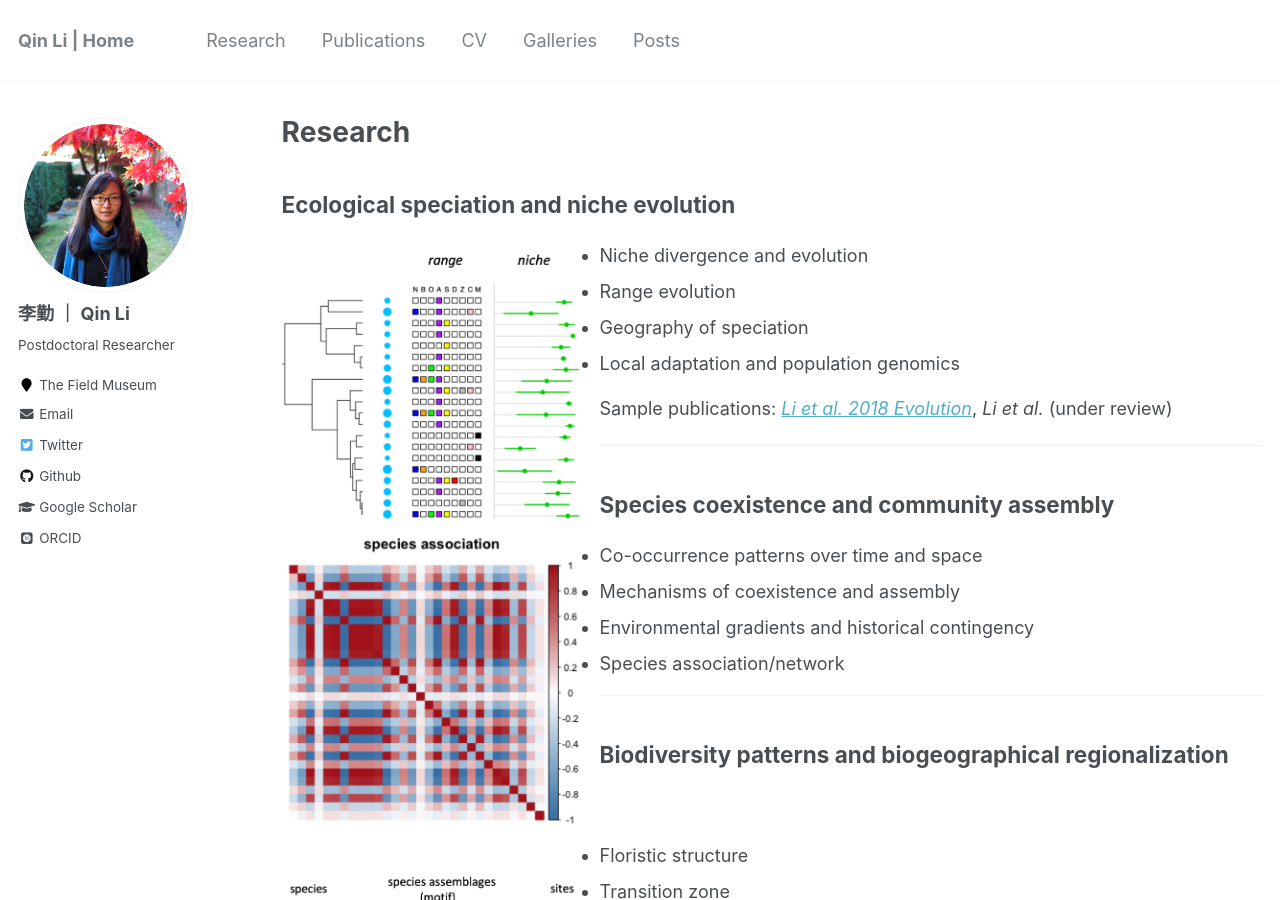
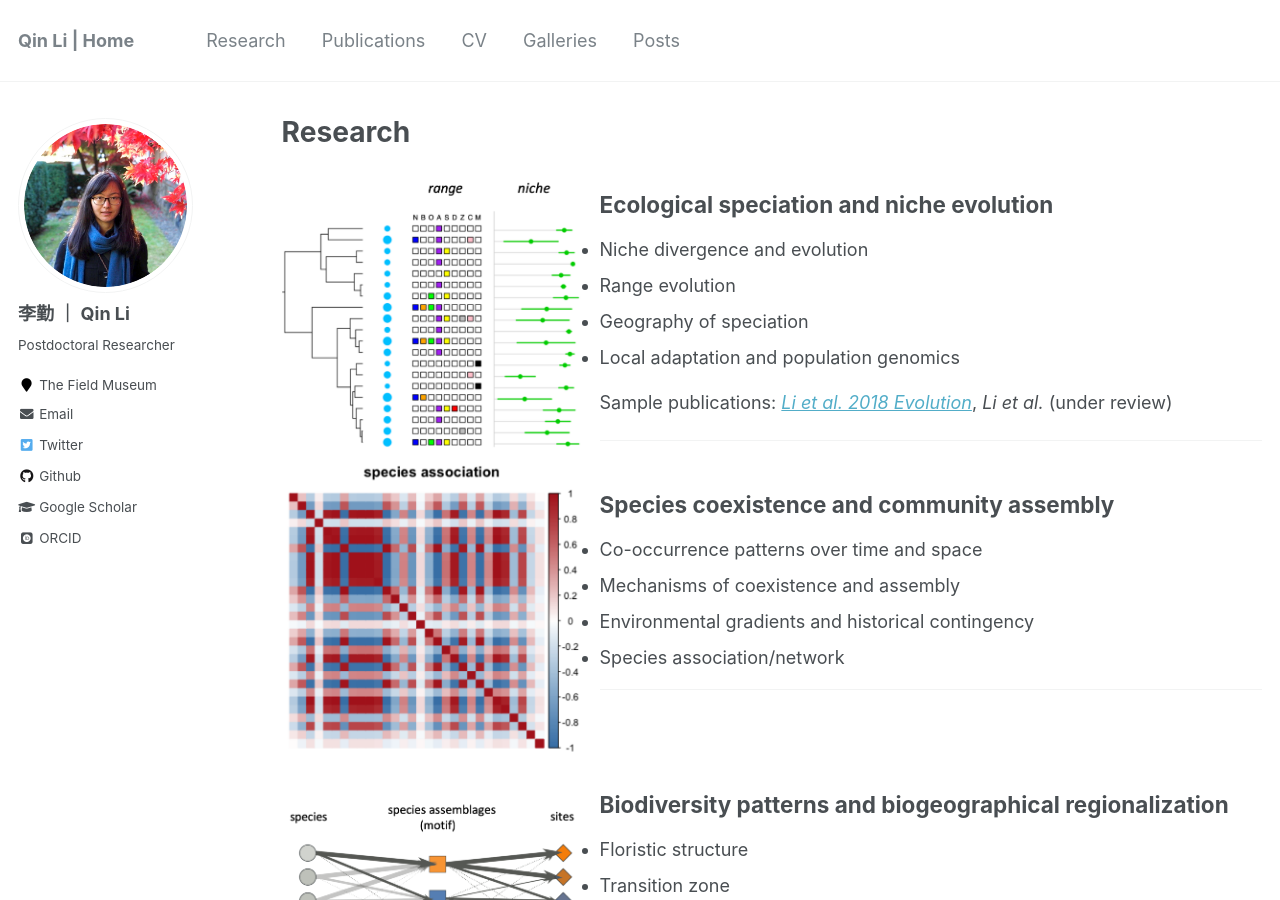
Before and after one commit to qli/qli.github.io, a Jekyll site: the page built from _pages/research.md, in a window 1280 px wide and 900 px high. Built offline with Jekyll 4.4.1, drawn with Linux system fonts in a browser that asks for light colours; some web fonts are replaced.

Commit message:
modify figs

```diff
--- a/_pages/research.md
+++ b/_pages/research.md
@@ -17,10 +17,10 @@ does not work
 
 -->
 
-## Ecological speciation and niche evolution
 
 ![](/images/fig_niche.png){: width="300px" .align-left}
 {:style="clear: left"}
+## Ecological speciation and niche evolution
 
 - Niche divergence and evolution
 - Range evolution
@@ -32,10 +32,9 @@ Sample publications: [*Li et al. 2018 Evolution*](https://doi.org/10.1111/evo.13
 ---
 
 
-## Species coexistence and community assembly
-
 ![](/images/fig_spAsso.png){: width="300px" .align-left}
 {:style="clear: left"}
+## Species coexistence and community assembly
 
 - Co-occurrence patterns over time and space
 - Mechanisms of coexistence and assembly
@@ -45,10 +44,9 @@ Sample publications: [*Li et al. 2018 Evolution*](https://doi.org/10.1111/evo.13
 
 ---
 
-## Biodiversity patterns and biogeographical regionalization
-
 ![](/images/fig_GoM.png){: width="300px" .align-left}
 {:style="clear: left"}
+## Biodiversity patterns and biogeographical regionalization
 
 - Floristic structure
 - Transition zone
@@ -61,10 +59,9 @@ Sample publications: *Li et al.* (under review)
 
 ---
 
-## Global change and species responses
-
 ![](/images/fig_NAC.png){: width="300px" .align-left}
 {:style="clear: left"}
+## Global change and species responses
 
 - Non-analogous climate patterns
 - Range shifts under climate change
```
